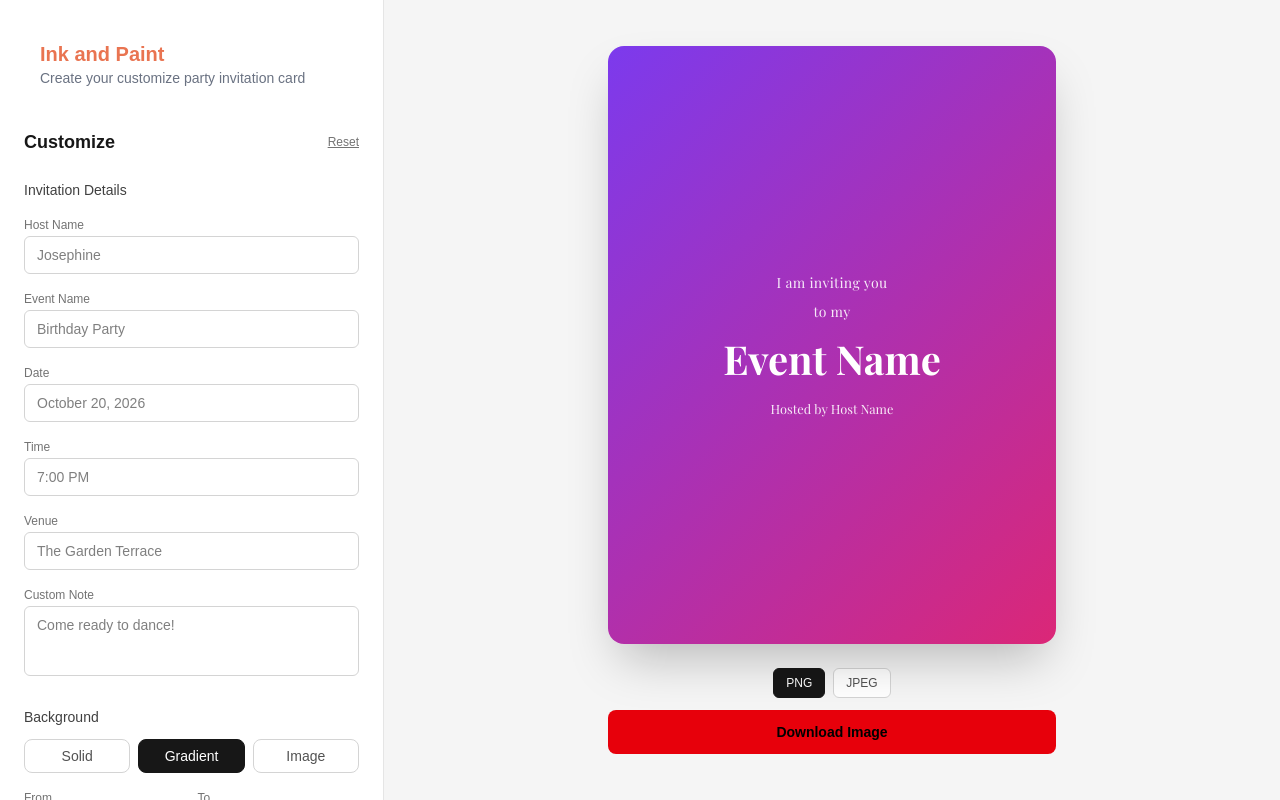
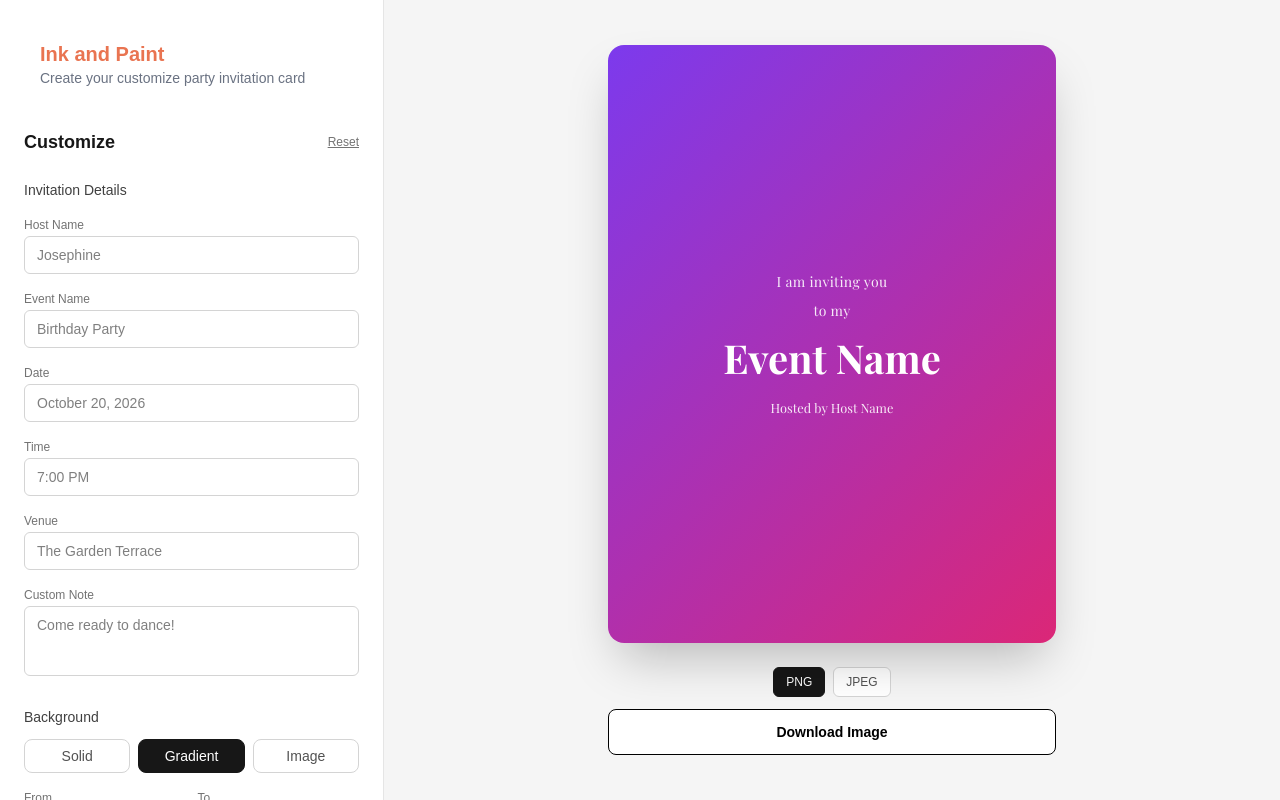
Before and after one commit to neducod/party-card, a Next.js app: page / in a window 1280 px wide. Built offline with nearby package versions, Linux system fonts and the light colour scheme.

Commit message:
added cursor

```diff
--- a/components/ExportBar.tsx
+++ b/components/ExportBar.tsx
@@ -54,7 +54,7 @@ export function ExportBar({ targetRef, fileName = "invitation-card" }: Props) {
         <button
           disabled={busy !== null}
           onClick={() => withNode((n) => downloadCard(n, { format, fileName }), "download")}
-          className="flex-1 rounded-lg bg-red-600 px-4 py-3 text-sm font-semibold text-black transition hover:bg-red-700 disabled:opacity-50"
+          className="flex-1 rounded-lg bg-white border-black border px-4 py-3 text-sm font-semibold text-black transition hover:bg-gray-100 cursor-pointer disabled:opacity-50"
         >
           {busy === "download" ? "Preparing…" : justDownloaded ? "Downloaded ✓" : "Download Image"}
         </button>
```
